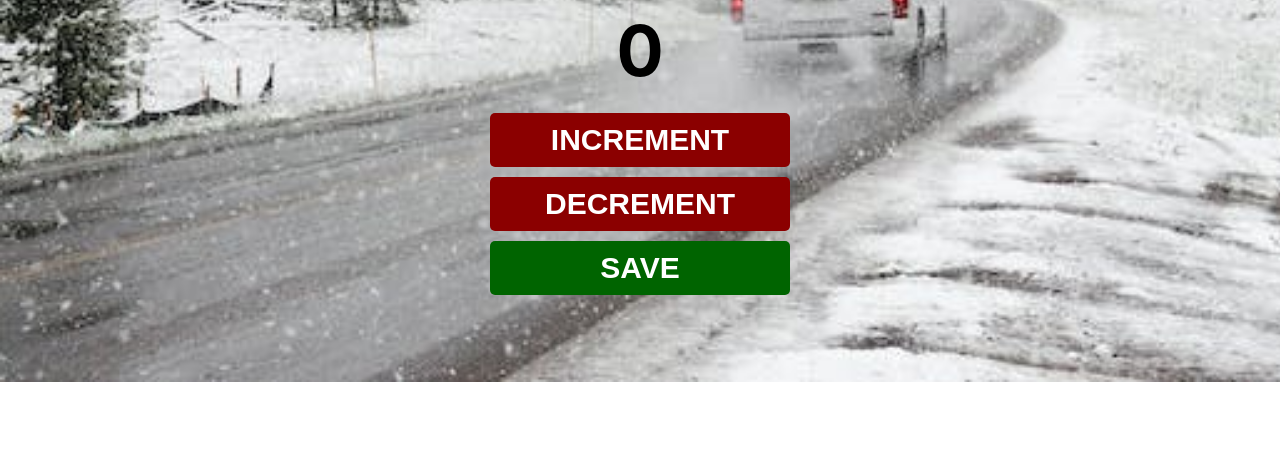
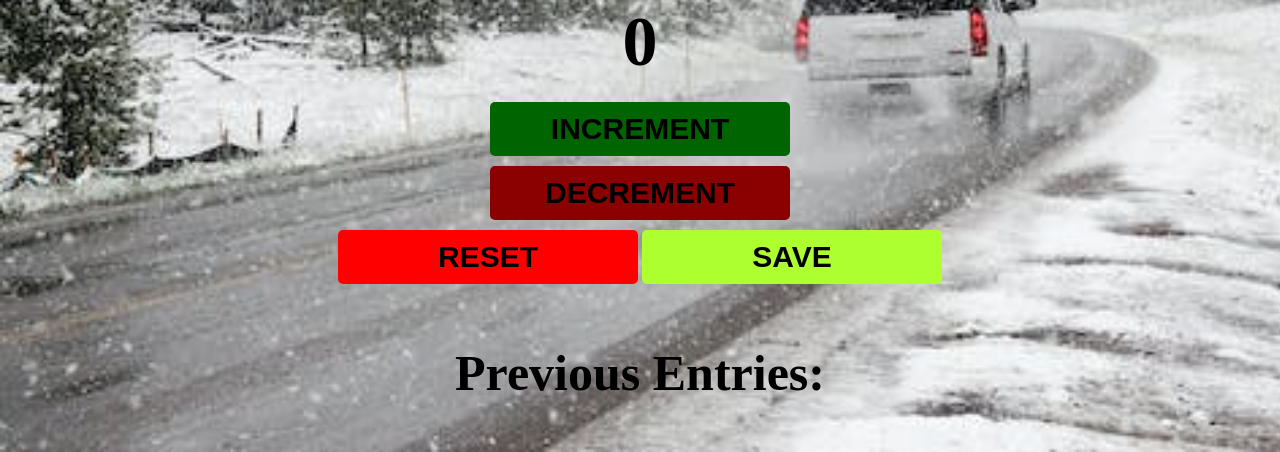
Before and after one commit to ironspec07/javascript-codes, a plain HTML site: page Scrimba/Passenger Counter/index.html in a window 1280 px wide. Shown: the part 418-870 px from the top of the page. Before the commit the page ends 800 px from the top, so only its background shows below. Drawn offline with Linux system fonts and the light colour scheme.

Commit message:
Scrimba : Passenger Counter Day-3

```diff
--- a/Scrimba/Passenger Counter/index.html
+++ b/Scrimba/Passenger Counter/index.html
@@ -7,7 +7,9 @@
         <h2 id="count-el">0</h2>
         <button id="increment-btn" onclick="increment()">INCREMENT</button><br>
         <button id="decrement-btn" onclick="decrement()">DECREMENT</button><br>
+        <button id="reset-btn" onclick="reset()">RESET</button>
         <button id="save-btn" onclick="save()">SAVE</button>
+        <p id="save-el">Previous Entries: </p>
         <script src="script.js"></script>
     </body>
 </html>
--- a/Scrimba/Passenger Counter/script.js
+++ b/Scrimba/Passenger Counter/script.js
@@ -1,4 +1,4 @@
-// document.getElementById("count-el").innerText = 5
+
 
 let count = 0
 
@@ -10,6 +10,11 @@ function decrement() {
     count--
     document.getElementById("count-el").innerText = count
 }
+function reset() {
+    count = 0
+    document.getElementById("count-el").innerText = count
+}
 function save() {
-    console.log(count);
+    document.getElementById("save-el").innerText += " "+ count
+    document.getElementById("save-el").innerText += ","
 }
--- a/Scrimba/Passenger Counter/style.css
+++ b/Scrimba/Passenger Counter/style.css
@@ -1,7 +1,6 @@
 body {
     background-image: url("station.jpeg");
     background-size: cover;
-    font-family: -apple-system, BlinkMacSystemFont, 'Segoe UI', Roboto, Oxygen, Ubuntu, Cantarell, 'Open Sans', 'Helvetica Neue', sans-serif;
     font-weight: bold;
     text-align: center;
 }
@@ -23,7 +22,7 @@ button {
     border: none;
     padding-top: 10px;
     padding-bottom: 10px;
-    color: white;
+    color: black;
     font-weight: bold;
     width: 300px;
     margin-bottom: 10px;
@@ -31,7 +30,7 @@ button {
 }
 
 #increment-btn {
-    background: darkred;
+    background: darkgreen;
     cursor: pointer;
 }
 
@@ -39,7 +38,14 @@ button {
     background: darkred;
     cursor: pointer;
 }
-#save-btn {
-    background: darkgreen;
+#reset-btn {
+    background: red;
     cursor: pointer;
 }
+#save-btn {
+    background: greenyellow;
+    cursor: pointer;
+}
+#save-el {
+    font-size: 50px;
+}
```
